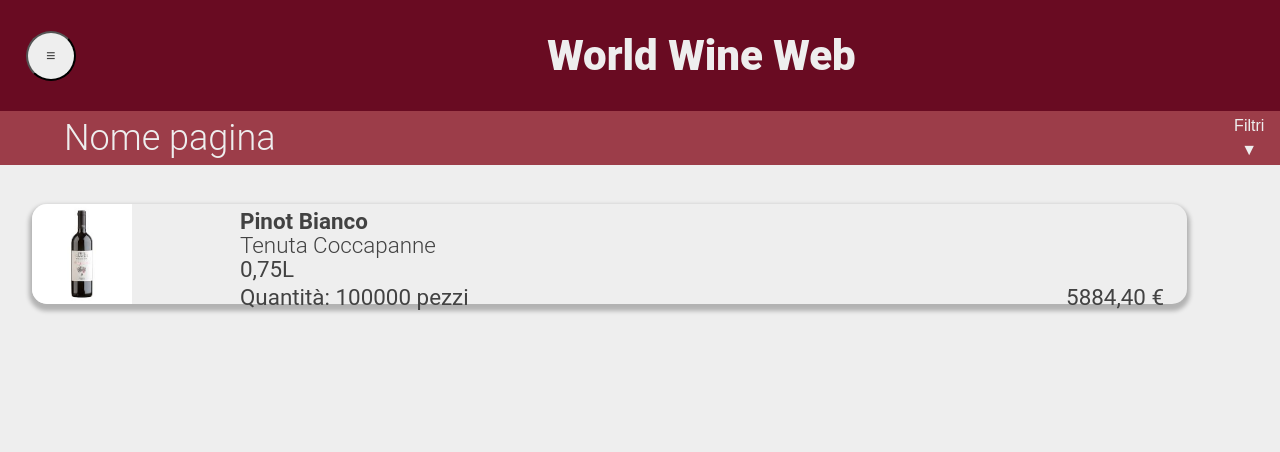
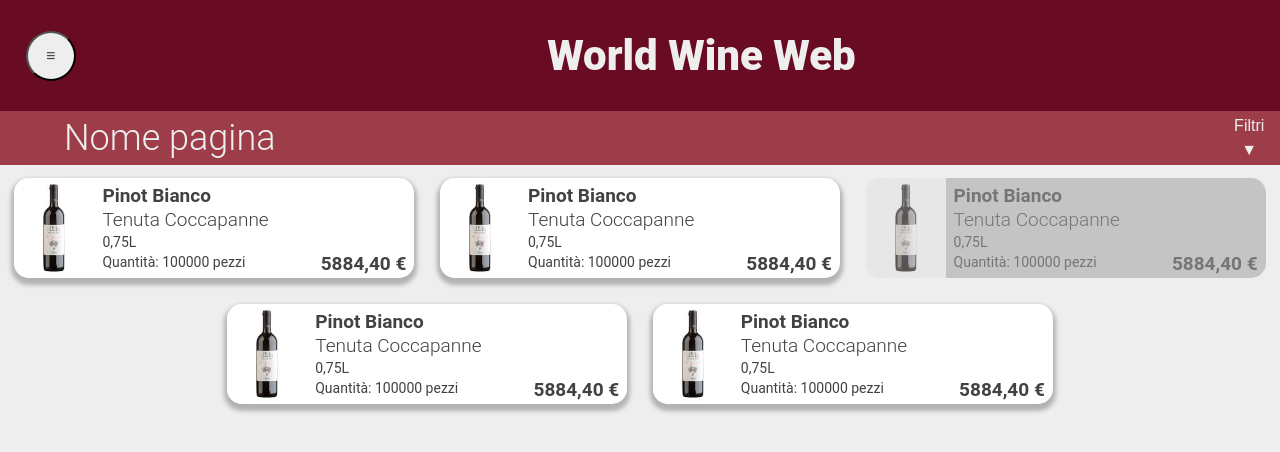
Before and after one commit to MattiaGiacchini/WorldWineWeb, a PHP site: page /html/index.html in a window 1280 px wide. Shown: the top 452 px of the page. Run offline with PHP 8.4, Linux system fonts and the light colour scheme.

Commit message:
CSS - ended generic tile

```diff
--- a/sitoWeb/css/basicStyle.css
+++ b/sitoWeb/css/basicStyle.css
@@ -6,6 +6,7 @@
     --background-red: #690B22;
     --background-red-light: #9C3D49;
     --background-ligh: #EEEEEE;
+    --background-white: #FFFFFF;
     --background-dark: #424242;
     --background-deactivated: #C4C4C4;
 
@@ -120,8 +121,8 @@ body {
 }
 
 .mainContent {
-    justify-content: center;
     display: flex;
+    justify-content: space-around;
 }
 
 header {
--- a/sitoWeb/css/tileStyle.css
+++ b/sitoWeb/css/tileStyle.css
@@ -1,19 +1,21 @@
 .mainContent {
-    margin: 3% 2.5%;
-    display: block;
+    display: flex;
+    justify-content: center;
+    flex-wrap: wrap;
+    width: 100%;
 }
 
 .tile {
-    height: 100px;
-    width: 95%;
-    background-color: var(--background-ligh);
+    min-height: 100px;
+    width: 94%;
+    margin: 2% 2%;
+    background-color: var(--background-white);
     box-shadow: var(--tile-shadow);
     border-radius: var(--border-radius-tile);
 
     display: flex;
     flex-direction: row;
-    justify-content: space-between;
-
+    justify-content: center;
 }
 
 .tileContent {
@@ -22,19 +24,30 @@
     height: 100%;
     display: flex;
     flex-direction: column;
-    justify-content: space-between;
+    justify-content: center;
+    vertical-align: middle;
     color: var(--text-dark);
 }
 
-.tileContent h3, .tileContent h4, .tileContent p {
+.tileContent h3, .tileContent h4 {
     display: flex;
-    font-size: 2.8vh;
-    line-height: 3vh;
+    font-size: 19px;;
+    line-height: 24px;
 }
 
 .tileContent h4 {
     font-weight: 300;
 }
+
+ .tileContent p:not(.tilePrice) {
+     line-height: 20px;
+     font-size: 14px;
+ }
+
+ .tilePrice {
+     font-size: 19px;
+     font-weight: bolder;
+ }
 
 .tileFooter {
     display: flex;
@@ -44,7 +57,7 @@
 .tileImg {
     grid-area: wineImg;
     border-radius: 15px 0px 0px 15px;
-    height: 100%;
+    height: 100px;
     max-width: 20%;
     object-fit: cover;
 }
@@ -52,6 +65,7 @@
 .tile.deactivated {
     background-color: var(--background-deactivated);
     color: var(--text-deactivated);
+    box-shadow: none;
 }
 
 .tile.deactivated > img {
@@ -64,7 +78,8 @@
 }
 
 @media screen and (min-width: 480px) {
-    .grid-tile {
-        width: 340px;
+    .tile {
+        width: 400px;
+        margin: 1% 1%;
     }
 }
--- a/sitoWeb/html/index.html
+++ b/sitoWeb/html/index.html
@@ -120,12 +120,71 @@
                     </div>
                     <div class="tileFooter">
                         <p>Quantità: 100000 pezzi</p>
-                        <p>5884,40 €</p>
+                        <p class="tilePrice">5884,40 €</p>
+                    </div>
+                </div>
+            </div>
+
+            <div class="tile ">
+                <img class="tileImg" src="../upload/vino.png" alt="vino">
+                <div class="tileContent">
+                    <div class="tileBody">
+                        <h3>Pinot Bianco</h3>
+                        <h4>Tenuta Coccapanne</h4>
+                        <p>0,75L</p>
+                    </div>
+                    <div class="tileFooter">
+                        <p>Quantità: 100000 pezzi</p>
+                        <p class="tilePrice">5884,40 €</p>
+                    </div>
+                </div>
+            </div>
+
+            <div class="tile deactivated">
+                <img class="tileImg" src="../upload/vino.png" alt="vino">
+                <div class="tileContent">
+                    <div class="tileBody">
+                        <h3>Pinot Bianco</h3>
+                        <h4>Tenuta Coccapanne</h4>
+                        <p>0,75L</p>
+                    </div>
+                    <div class="tileFooter">
+                        <p>Quantità: 100000 pezzi</p>
+                        <p class="tilePrice">5884,40 €</p>
+                    </div>
+                </div>
+            </div>
+
+            <div class="tile ">
+                <img class="tileImg" src="../upload/vino.png" alt="vino">
+                <div class="tileContent">
+                    <div class="tileBody">
+                        <h3>Pinot Bianco</h3>
+                        <h4>Tenuta Coccapanne</h4>
+                        <p>0,75L</p>
+                    </div>
+                    <div class="tileFooter">
+                        <p>Quantità: 100000 pezzi</p>
+                        <p class="tilePrice">5884,40 €</p>
+                    </div>
+                </div>
+            </div>
+
+            <div class="tile ">
+                <img class="tileImg" src="../upload/vino.png" alt="vino">
+                <div class="tileContent">
+                    <div class="tileBody">
+                        <h3>Pinot Bianco</h3>
+                        <h4>Tenuta Coccapanne</h4>
+                        <p>0,75L</p>
+                    </div>
+                    <div class="tileFooter">
+                        <p>Quantità: 100000 pezzi</p>
+                        <p class="tilePrice">5884,40 €</p>
                     </div>
                 </div>
             </div>
         </div>
-
 
 
 
```
